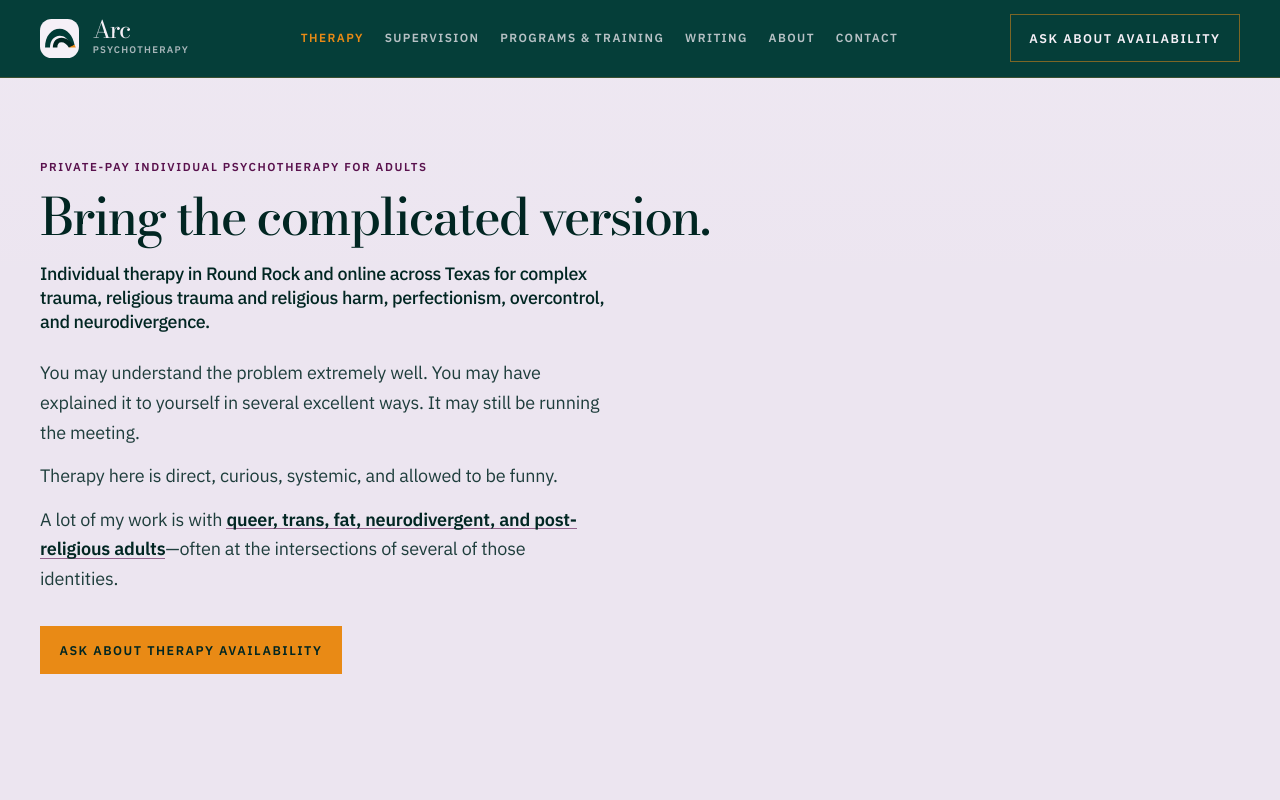
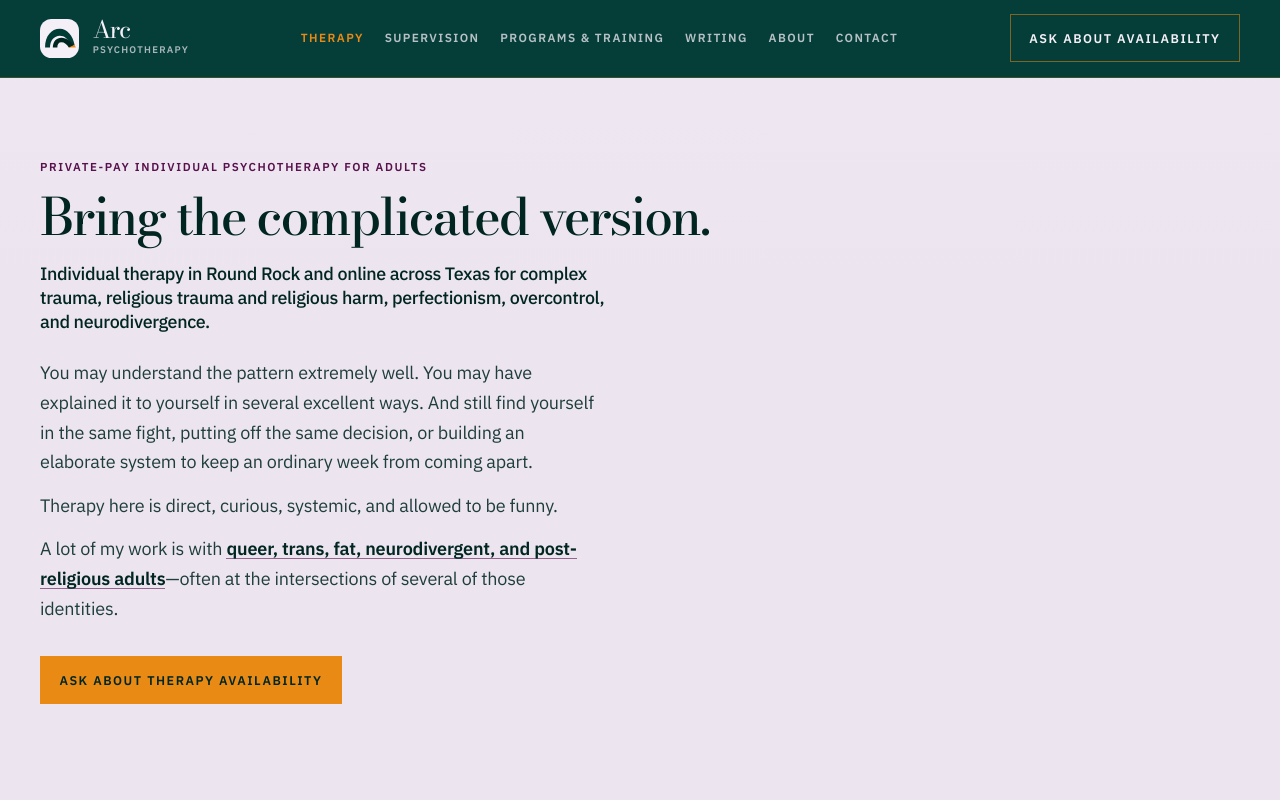
Before and after one commit to Leil-ish/arc-psychotherapy, a Next.js app: page /therapy in a window 1280 px wide. Shown: the top 800 px of the page. Built offline with nearby package versions, Linux system fonts and the light colour scheme.

Commit message:
Refine therapy page pattern copy

```diff
--- a/app/therapy/page.tsx
+++ b/app/therapy/page.tsx
@@ -55,7 +55,7 @@ export default function TherapyPage() {
           <h1 className="h1 mt-4">Bring the complicated version.</h1>
           <p className="hero-lede">Individual therapy in Round Rock and online across Texas for complex trauma, religious trauma and religious harm, perfectionism, overcontrol, and neurodivergence.</p>
           <div className="hero-support">
-            <p className="body">You may understand the problem extremely well. You may have explained it to yourself in several excellent ways. It may still be running the meeting.</p>
+            <p className="body">You may understand the pattern extremely well. You may have explained it to yourself in several excellent ways. And still find yourself in the same fight, putting off the same decision, or building an elaborate system to keep an ordinary week from coming apart.</p>
             <p className="body">Therapy here is direct, curious, systemic, and allowed to be funny.</p>
             <p className="body">
               A lot of my work is with <Link href="/who-i-work-with" className="focus-ring font-semibold text-accent underline-offset-4 hover:underline">queer, trans, fat, neurodivergent, and post-religious adults</Link>—often at the intersections of several of those identities.
```
